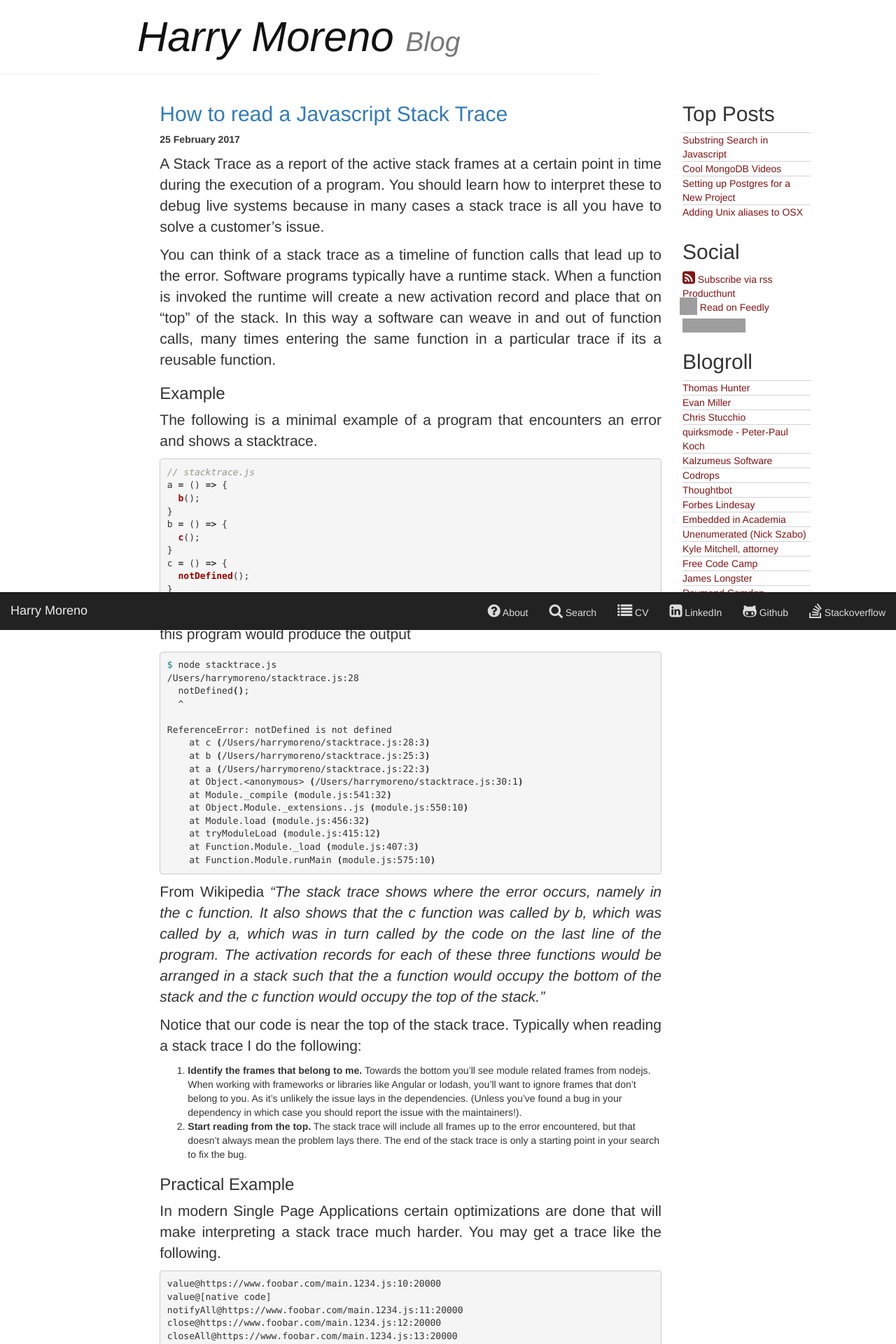
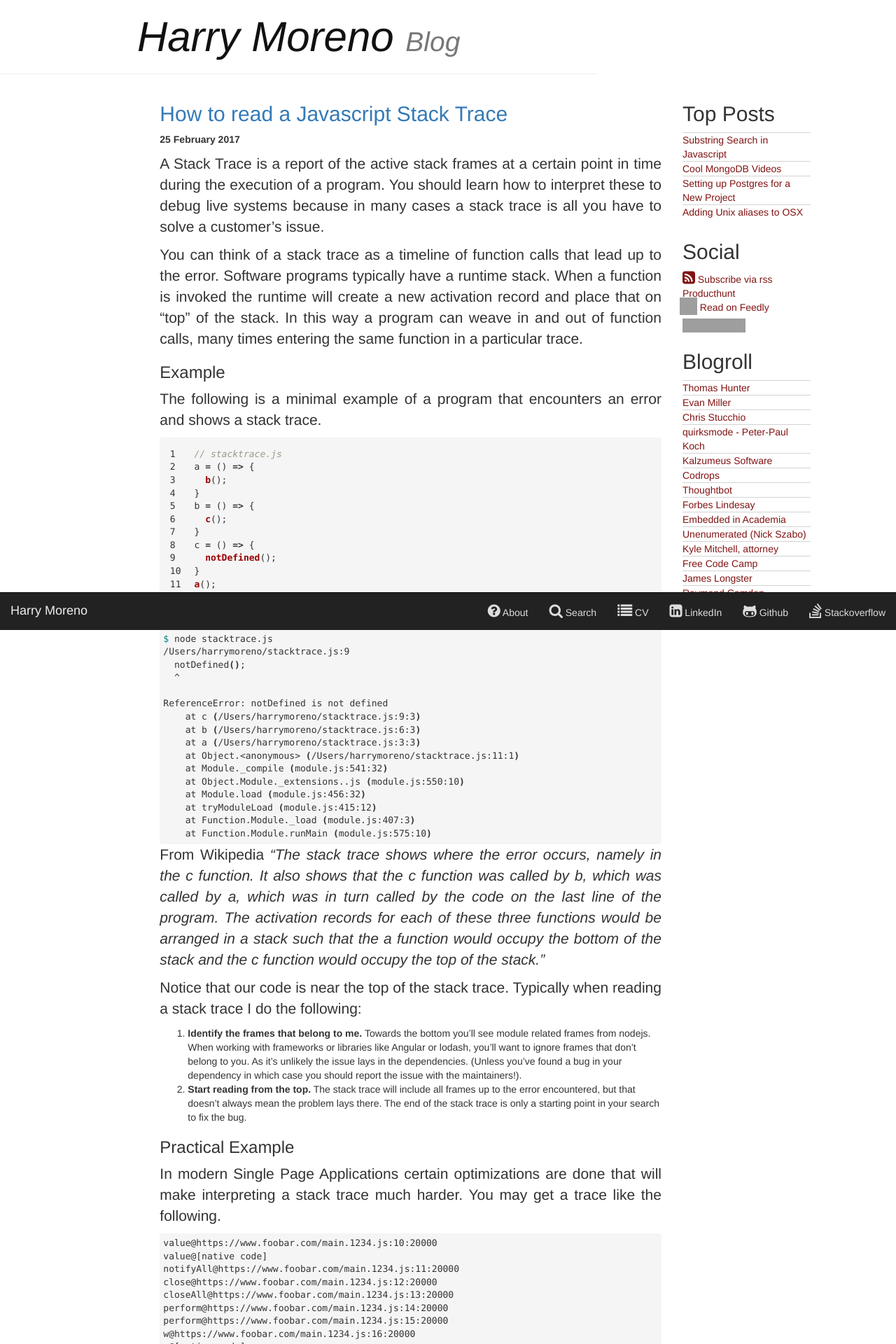
Before and after one commit to morenoh149/morenoh149.github.io, a Jekyll site: the page built from _posts/2017-02-25-how-to-read-a-javascript-stack-trace.md, in a window 1280 px wide. Shown: the top 1920 px of the page at 70% size. Built offline with Jekyll 4.4.1, drawn with Linux system fonts in a browser that asks for light colours; nearby versions of some CDN libraries; a script that is not in the unit is left out; comment, search, counter and statistics services are not loaded; some of the changed text lies outside the part shown; grey boxes are pictures that could not be loaded.

Commit message:
Revise stack trace
* fix grammar
* fix spelling
* remove border styles from code regions

```diff
--- a/_posts/2017-02-25-how-to-read-a-javascript-stack-trace.md
+++ b/_posts/2017-02-25-how-to-read-a-javascript-stack-trace.md
@@ -3,17 +3,16 @@ layout: post
 title: How to read a Javascript Stack Trace
 ---
 
-A Stack Trace as a report of the active stack frames at a certain point in time during the execution of a program.
+A Stack Trace is a report of the active stack frames at a certain point in time during the execution of a program.
 You should learn how to interpret these to debug live systems because in many cases a stack trace is all you have to solve a customer's issue.
 
 You can think of a stack trace as a timeline of function calls that lead up to the error. Software programs typically have a runtime stack. When a function is
 invoked the runtime will create a new activation record and place that on "top" of the stack. In this
-way a software can weave in and out of function calls, many times entering the same function in a particular trace if
-its a reusable function.
+way a program can weave in and out of function calls, many times entering the same function in a particular trace.
 
 ### Example
-The following is a minimal example of a program that encounters an error and shows a stacktrace.
-{% highlight javascript %}
+The following is a minimal example of a program that encounters an error and shows a stack trace.
+{% highlight javascript linenos %}
 // stacktrace.js
 a = () => {
   b();
@@ -30,15 +29,15 @@ a();
 this program would produce the output
 {% highlight shell %}
 $ node stacktrace.js
-/Users/harrymoreno/stacktrace.js:28
+/Users/harrymoreno/stacktrace.js:9
   notDefined();
   ^
 
 ReferenceError: notDefined is not defined
-    at c (/Users/harrymoreno/stacktrace.js:28:3)
-    at b (/Users/harrymoreno/stacktrace.js:25:3)
-    at a (/Users/harrymoreno/stacktrace.js:22:3)
-    at Object.<anonymous> (/Users/harrymoreno/stacktrace.js:30:1)
+    at c (/Users/harrymoreno/stacktrace.js:9:3)
+    at b (/Users/harrymoreno/stacktrace.js:6:3)
+    at a (/Users/harrymoreno/stacktrace.js:3:3)
+    at Object.<anonymous> (/Users/harrymoreno/stacktrace.js:11:1)
     at Module._compile (module.js:541:32)
     at Object.Module._extensions..js (module.js:550:10)
     at Module.load (module.js:456:32)
@@ -92,12 +91,12 @@ Notes:
 
 * Many folks run their program through a compression step like [UglifyJS](https://github.com/mishoo/UglifyJS2#usage).
 This reduces the size of the file downloaded by your visitors.
-One downside is that the stack traces produced by this optimized build becomes much harder to read as the function
-names are swapped for single character names. Functions like `notifyAllUsers` would be renamed to `l` for example.
+One downside is that the stack trace produced becomes much harder to read as the function
+names are swapped for single character names. For example, functions like `notifyAllUsers` would be renamed to `l`.
 * To avoid having the browser download every one of the .js files in your codebase we typically put them all into a
 single bundle. This reduces the number of http requests the browser needs to perform (and their associated overheads).
   * However, when you get a stack trace it'll now point to code regions that are very deep in the file like line 14, column
-20,000 for example.
+20,000.
   * The bundle itself may be over 1 MB in size. This is large enough to crash many code editors.
 
 #### Stack Trace reading in VIM
@@ -105,13 +104,20 @@ Thankfully vim is able to handle large files well enough. Some tips:
 
 * navigate to a deep region of a file (`11:20000`) like so
   * `[line number]gg` so for the above `11gg` will jump to the 11th line
-  * `[column number]l` so for the above `20000l` will advance the cursor to the 200000th column
+  * `[column number]l` so for the above `20000l` will advance the cursor to the 20000th column
 * you may have a dump but the newlines aren't respected for whatever reason
-  * `%s/,/,\r/g` will do a global replace on commas and insert and carriage return after them
+  * `%s/,/,\r/g` will do a global replace on commas and insert a newline after
 
 #### Stringify Error objects with a stack trace
 One thing I was surprised to discover was stringification of javascript Error object don't include the related stack
-trace by default. Instead it's made available as a property `myError.stack`. When logging a client's state a naive
+trace by default. Instead it's made available as a property `myError.stack`.
+
+{% highlight javascript %}
+var error = new Error('testing');
+JSON.stringify(error);  // produces {}
+{% endhighlight %}
+
+When logging a client's state a naive
 solution may be to process all objects through `JSON.stringify()` but this will omit any Error object's stack traces.
 You can solve this by adding a small `replacer` function as an argument to `stringify`
 
@@ -120,16 +126,17 @@ You can solve this by adding a small `replacer` function as an argument to `stri
 function replaceErrors(key, value) {
     if (value instanceof Error) {
         var error = {};
-        Object.getOwnPropertyNames(value).forEach(function (key) {
+        Object.
+          getOwnPropertyNames(value).
+          forEach(function (key) {
             error[key] = value[key];
-        });
+          });
         return error;
     }
     return value;
 }
 var error = new Error('testing');
-error.detail = 'foo bar';
-console.log(JSON.stringify(error, replaceErrors));
+JSON.stringify(error, replaceErrors);
 {% endhighlight %}
 
 will return a string representation of the Error object along with it's stack trace. Making any sort of clientside
--- a/css/site.css
+++ b/css/site.css
@@ -135,3 +135,13 @@ span.caption {
 }
 .tweet-btn a { color: white; }
 .tweet-btn a:hover { text-decoration: none; }
+
+/* code blocks */
+figure.highlight > pre {
+  padding: 5px;
+}
+
+figure.highlight pre {
+  margin: 0;
+  border: none;
+}
```
